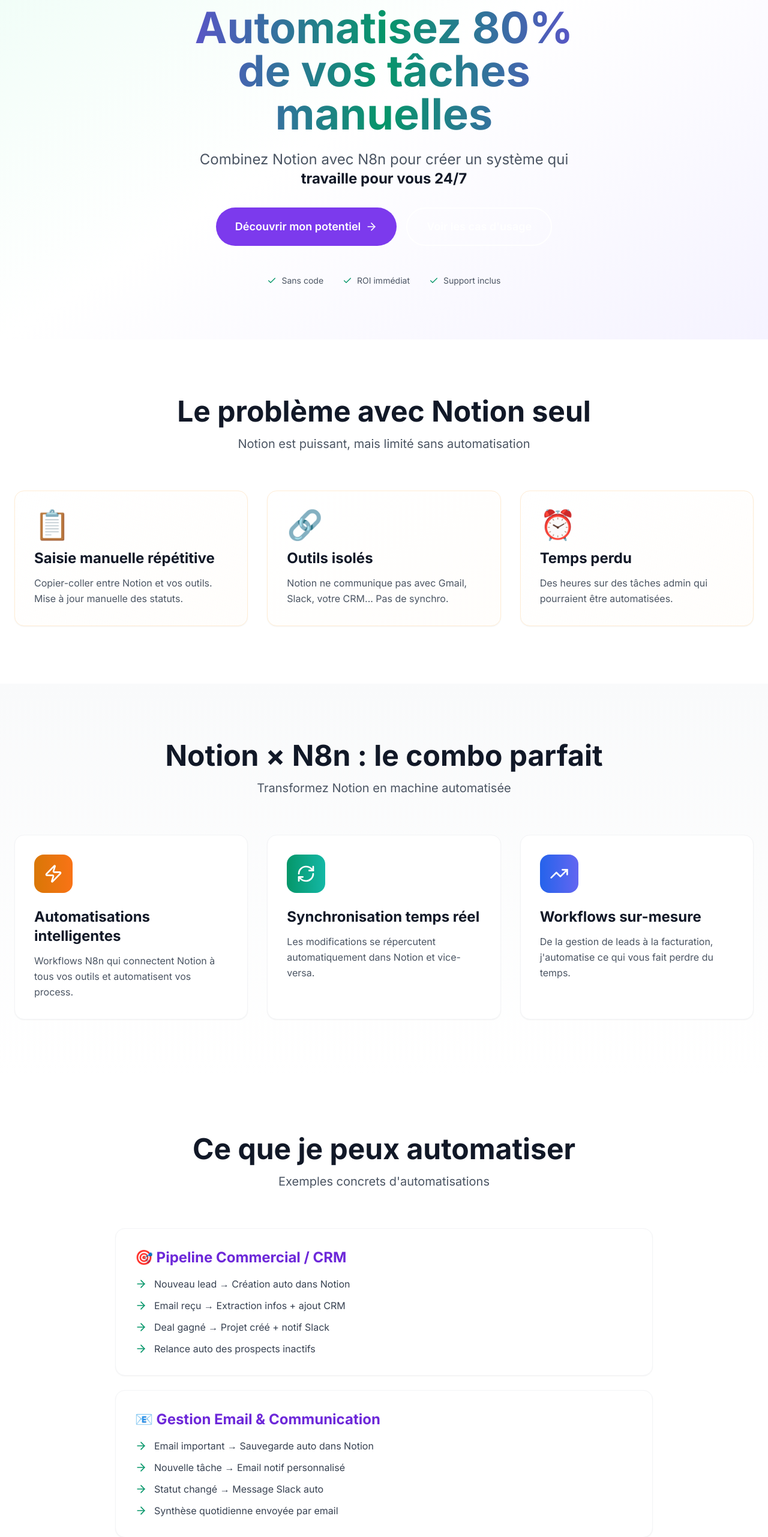
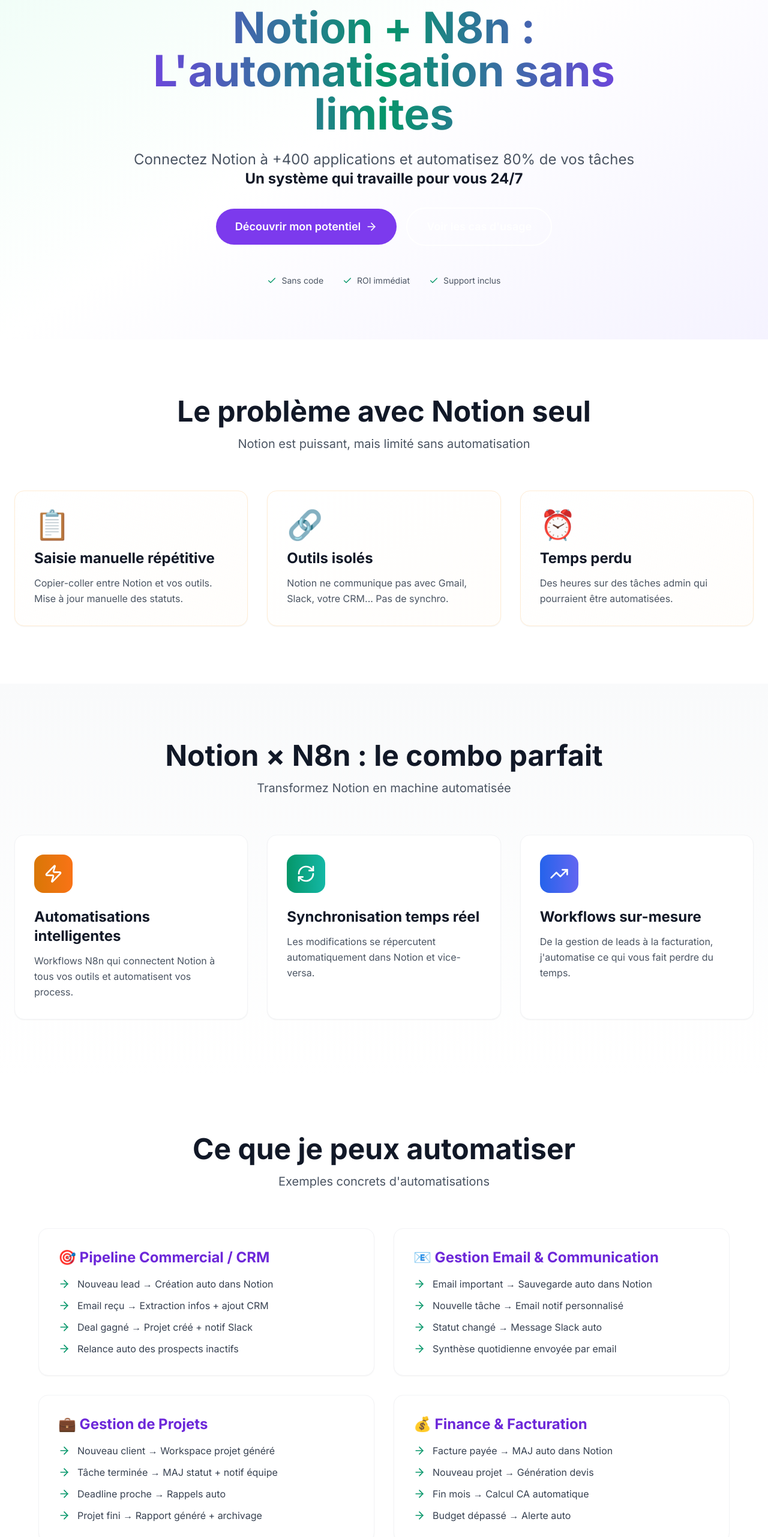
Before and after one commit to mohammadali-bacha/notion-consulting-landing, a Next.js app: page /automation in a window 1280 px wide. Shown: the part 234-2797 px from the top of the page at 60% size. Built offline with nearby package versions, Linux system fonts and the light colour scheme.

Commit message:
Fix: Amélioration page automation - Titre N8n sur 2 lignes, exemples en 2 colonnes, boutons visibles

```diff
--- a/app/automation/page.tsx
+++ b/app/automation/page.tsx
@@ -30,22 +30,22 @@
             </motion.div>
 
             <h1 className="text-4xl sm:text-5xl md:text-6xl lg:text-7xl font-bold mb-4 md:mb-6 bg-gradient-to-r from-primary-600 via-emerald-600 to-primary-600 bg-clip-text text-transparent leading-tight px-4">
-              Automatisez 80%
-              <br />de vos tâches manuelles
+              Notion + N8n :
+              <br />L'automatisation sans limites
             </h1>
 
             <p className="text-base sm:text-lg md:text-xl lg:text-2xl text-gray-600 mb-6 md:mb-8 leading-relaxed px-4">
-              Combinez Notion avec N8n pour créer un système qui
+              Connectez Notion à +400 applications et automatisez 80% de vos tâches
               <br className="hidden sm:block" />
-              <strong className="text-gray-900">travaille pour vous 24/7</strong>
+              <strong className="text-gray-900">Un système qui travaille pour vous 24/7</strong>
             </p>
 
-            <div className="flex flex-col sm:flex-row gap-3 md:gap-4 justify-center mb-8 md:mb-12 px-4">
-              <Button href="#contact" variant="primary" className="text-base md:text-lg bg-gradient-to-r from-emerald-600 to-primary-600 w-full sm:w-auto">
+            <div className="flex flex-col sm:flex-row gap-3 md:gap-4 justify-center items-center mb-8 md:mb-12 px-4">
+              <Button href="#contact" variant="primary" className="text-base md:text-lg bg-gradient-to-r from-emerald-600 to-primary-600 w-full sm:w-auto whitespace-nowrap">
                 Découvrir mon potentiel
                 <ArrowRight className="ml-2 w-4 h-4 md:w-5 md:h-5" />
               </Button>
-              <Button href="#use-cases" variant="outline" className="text-base md:text-lg border-gray-300 text-gray-700 hover:bg-gray-50 w-full sm:w-auto">
+              <Button href="#use-cases" variant="outline" className="text-base md:text-lg border-gray-300 text-gray-700 hover:bg-gray-50 w-full sm:w-auto whitespace-nowrap">
                 Voir les cas d'usage
               </Button>
             </div>
@@ -198,7 +198,7 @@
           </motion.p>
         </div>
 
-        <div className="max-w-4xl mx-auto space-y-4 md:space-y-6">
+        <div className="grid md:grid-cols-2 gap-6 md:gap-8 max-w-6xl mx-auto">
           {[
             {
               title: "🎯 Pipeline Commercial / CRM",
@@ -237,13 +237,13 @@
               ],
             },
           ].map((useCase, index) => (
-            <Card key={index} className="p-8 hover:shadow-2xl">
-              <h3 className="text-2xl font-bold mb-4 text-primary-700">{useCase.title}</h3>
+            <Card key={index} className="p-6 md:p-8 hover:shadow-2xl h-full">
+              <h3 className="text-xl md:text-2xl font-bold mb-4 text-primary-700">{useCase.title}</h3>
               <ul className="space-y-3">
                 {useCase.items.map((item, i) => (
                   <li key={i} className="flex items-start gap-3">
                     <ArrowRight className="w-5 h-5 text-emerald-600 flex-shrink-0 mt-0.5" />
-                    <span className="text-gray-700">{item}</span>
+                    <span className="text-gray-700 text-sm md:text-base">{item}</span>
                   </li>
                 ))}
               </ul>
--- a/app/page.tsx
+++ b/app/page.tsx
@@ -42,12 +42,12 @@
               <strong className="text-gray-900">Notion peut devenir votre avantage compétitif.</strong>
             </p>
 
-            <div className="flex flex-col sm:flex-row gap-3 md:gap-4 justify-center mb-8 md:mb-12 px-4">
-              <Button href="#contact" variant="primary" className="text-base md:text-lg w-full sm:w-auto">
+            <div className="flex flex-col sm:flex-row gap-3 md:gap-4 justify-center items-center mb-8 md:mb-12 px-4">
+              <Button href="#contact" variant="primary" className="text-base md:text-lg w-full sm:w-auto whitespace-nowrap">
                 Audit gratuit 30 min
                 <ArrowRight className="ml-2 w-4 h-4 md:w-5 md:h-5" />
               </Button>
-              <Button href="#services" variant="outline" className="text-base md:text-lg border-gray-300 text-gray-700 hover:bg-gray-50 w-full sm:w-auto">
+              <Button href="#services" variant="outline" className="text-base md:text-lg border-gray-300 text-gray-700 hover:bg-gray-50 w-full sm:w-auto whitespace-nowrap">
                 Découvrir les solutions
               </Button>
             </div>
```
